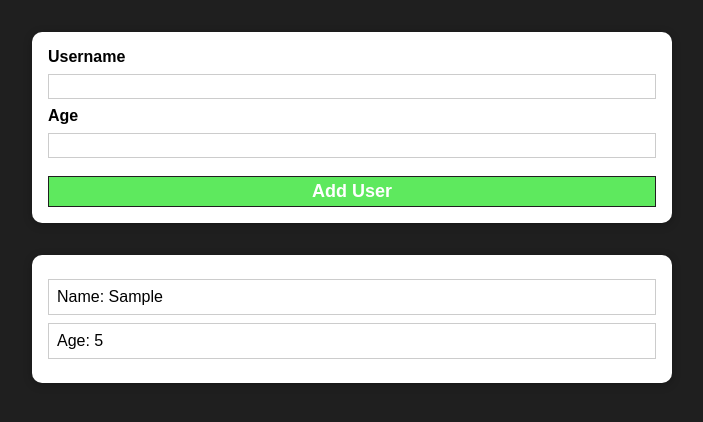
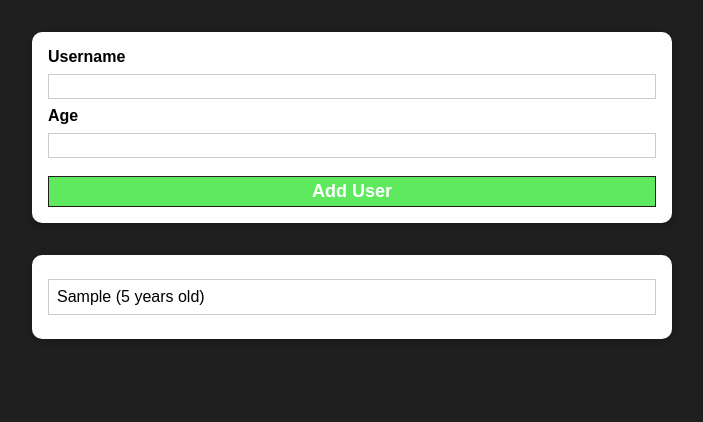
Before and after one commit to marovichn/react-practise, a React (Create React App) app: page / in a window 1280 px wide. Both pictures are taken after typing "Sample", "5" into the empty fields and a click on the button "Add User". Shown: the top 422 px of the page, without its empty margins (288-991 px from the left). Built offline with nearby package versions, Linux system fonts and the light colour scheme.

Commit message:
improvement

```diff
--- a/src/components/Users/AddedUserList.js
+++ b/src/components/Users/AddedUserList.js
@@ -3,15 +3,18 @@ import Card from "../UI/Card";
 import style from "./AddedUserList.module.css";
 
 const AddedUserList = (props) => {
-  return props.users.map((user) => {
-    return (
-      <Card key={user.key} className={style.users}>
-        <ul>
-          <li>Name: {user.username}</li>
-          <li>Age: {user.age}</li>
-        </ul>
-      </Card>
-    );
-  });
+  return (
+    <Card className={style.users}>
+      <ul>
+        {props.users.map((user) => {
+          return (
+            <li key={user.key}>
+              {user.username} ({user.age} years old)
+            </li>
+          );
+        })}
+      </ul>
+    </Card>
+  );
 };
 export default AddedUserList;
```
